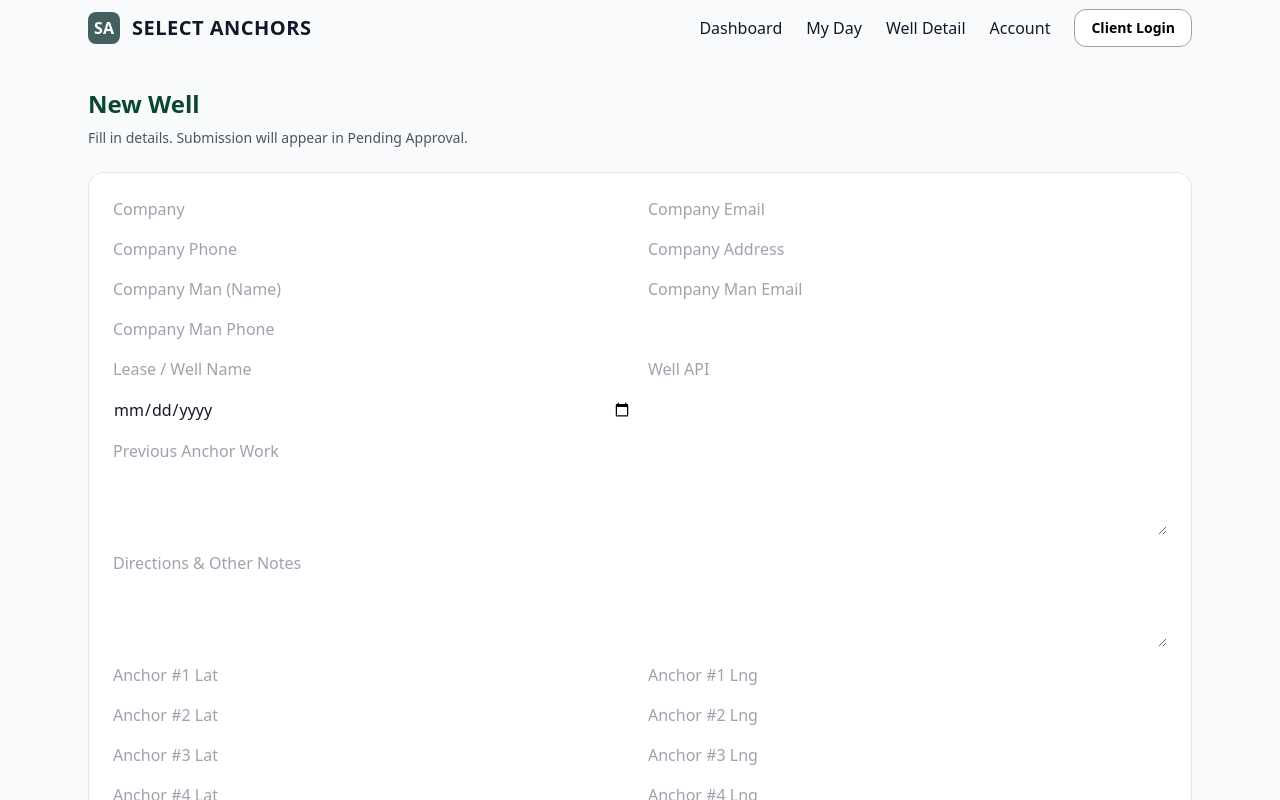
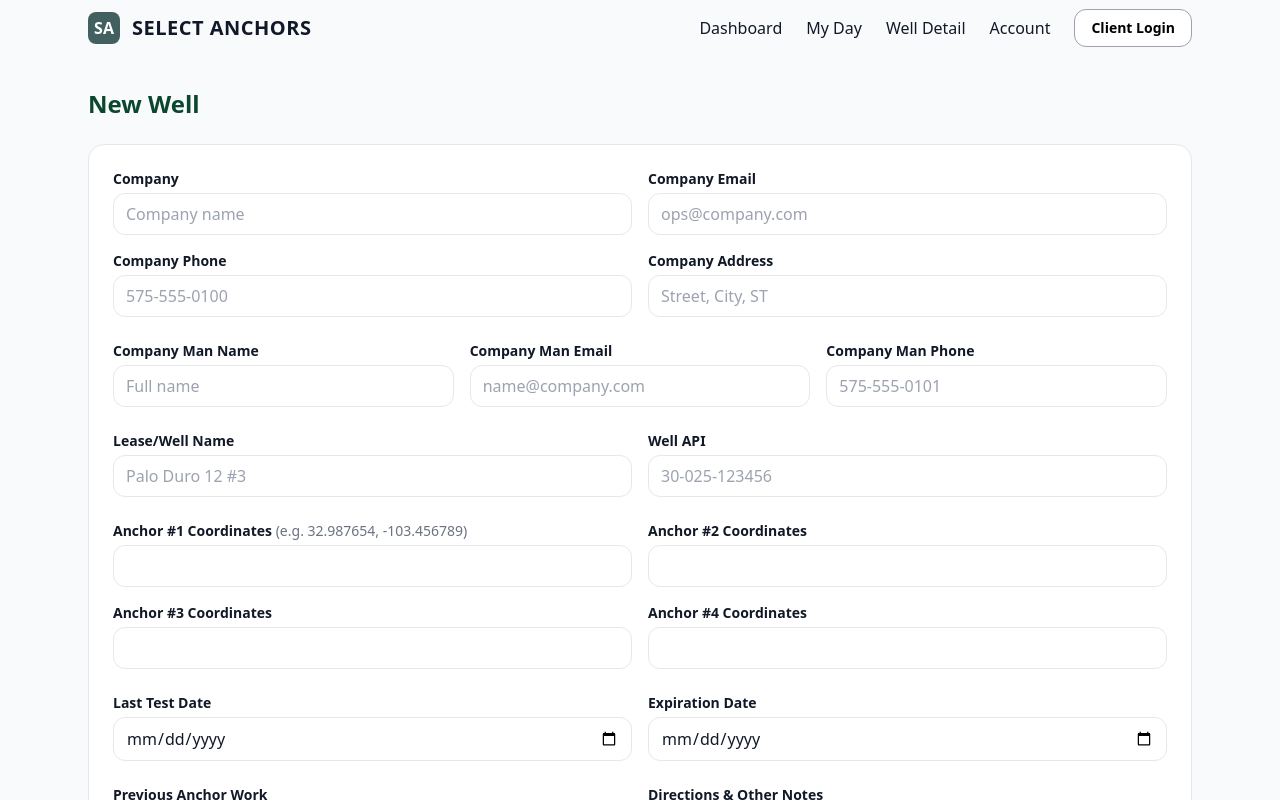
Before and after one commit to select-anchors/select-anchors-portal, a Next.js app: page /admin/wells/new in a window 1280 px wide. Shown: the top 800 px of the page. Built offline with nearby package versions, Linux system fonts and the light colour scheme; a web font is replaced by a local one.

Commit message:
Update page.js

```diff
--- a/app/admin/wells/new/page.js
+++ b/app/admin/wells/new/page.js
@@ -1,108 +1,197 @@
 // app/admin/wells/new/page.js
 "use client";
-
 import { useState } from "react";
 import { useRouter } from "next/navigation";
 
 export default function NewWellPage() {
-  const r = useRouter();
+  const router = useRouter();
   const [saving, setSaving] = useState(false);
-  const [err, setErr] = useState("");
+  const [msg, setMsg] = useState("");
+
+  const [form, setForm] = useState({
+    company: "",
+    company_email: "",
+    company_phone: "",
+    company_address: "",
+    company_man_name: "",
+    company_man_email: "",
+    company_man_phone: "",
+    lease_name: "",          // Lease/Well Name
+    api: "",                 // Well API
+    previous_anchor_work: "",// (bigger text area)
+    directions_notes: "",    // (renamed from previous manager notes)
+    anchor1_coords: "",
+    anchor2_coords: "",
+    anchor3_coords: "",
+    anchor4_coords: "",
+    last_test_date: "",
+    expiration_date: "",
+    status: "Pending",
+  });
+
+  function setField(k, v) {
+    setForm((f) => ({ ...f, [k]: v }));
+  }
 
   async function onSubmit(e) {
     e.preventDefault();
-    setErr("");
     setSaving(true);
+    setMsg("");
 
-    const form = new FormData(e.currentTarget);
-    const payload = Object.fromEntries(form.entries());
+    try {
+      const res = await fetch("/api/wells", {
+        method: "POST",
+        headers: { "Content-Type": "application/json" },
+        body: JSON.stringify(form),
+      });
 
-    // Force pending until an admin approves
-    payload.status = "pending";
+      const data = await res.json();
+      if (!res.ok) {
+        setMsg(data?.error || "Failed to save.");
+        setSaving(false);
+        return;
+      }
 
-    const res = await fetch("/api/wells", {
-      method: "POST",
-      headers: { "content-type": "application/json" },
-      body: JSON.stringify(payload),
-    });
-
-    setSaving(false);
-
-    if (!res.ok) {
-      const data = await res.json().catch(() => ({}));
-      setErr(data.error || "Failed to submit");
-      return;
+      setMsg("Well saved!");
+      // Go to Well Detail
+      router.push(`/wells/${encodeURIComponent(data.api)}`);
+    } catch (err) {
+      console.error(err);
+      setMsg("Server error.");
+    } finally {
+      setSaving(false);
     }
-
-    r.push("/admin/wells/pending");
   }
 
   return (
     <div className="container py-8">
-      <h1 className="text-2xl font-bold mb-2">New Well</h1>
-      <p className="text-sm text-gray-600 mb-6">
-        Fill in details. Submission will appear in <span className="font-medium">Pending Approval</span>.
-      </p>
+      <h1 className="text-2xl font-bold mb-6">New Well</h1>
 
-      <form onSubmit={onSubmit} className="bg-white rounded-2xl border border-gray-200 p-6 grid grid-cols-1 md:grid-cols-2 gap-4">
-        {/* Company */}
-        <input className="input" name="company" placeholder="Company" />
-        <input className="input" name="company_email" placeholder="Company Email" />
-        <input className="input" name="company_phone" placeholder="Company Phone" />
-        <input className="input" name="company_address" placeholder="Company Address" />
+      <form onSubmit={onSubmit} className="bg-white border border-gray-200 rounded-2xl p-6 space-y-6">
+        {/* Company section */}
+        <div className="grid md:grid-cols-2 gap-4">
+          <div>
+            <label className="block text-sm font-semibold mb-1">Company</label>
+            <input className="w-full border rounded-xl px-3 py-2" value={form.company}
+              onChange={(e)=>setField("company", e.target.value)} placeholder="Company name" />
+          </div>
+          <div>
+            <label className="block text-sm font-semibold mb-1">Company Email</label>
+            <input type="email" className="w-full border rounded-xl px-3 py-2" value={form.company_email}
+              onChange={(e)=>setField("company_email", e.target.value)} placeholder="ops@company.com" />
+          </div>
+          <div>
+            <label className="block text-sm font-semibold mb-1">Company Phone</label>
+            <input className="w-full border rounded-xl px-3 py-2" value={form.company_phone}
+              onChange={(e)=>setField("company_phone", e.target.value)} placeholder="575-555-0100" />
+          </div>
+          <div>
+            <label className="block text-sm font-semibold mb-1">Company Address</label>
+            <input className="w-full border rounded-xl px-3 py-2" value={form.company_address}
+              onChange={(e)=>setField("company_address", e.target.value)} placeholder="Street, City, ST" />
+          </div>
+        </div>
 
-        {/* Divider / line break after Company Man Phone */}
-        <input className="input" name="company_man_name" placeholder="Company Man (Name)" />
-        <input className="input" name="company_man_email" placeholder="Company Man Email" />
-        <input className="input md:col-span-2" name="company_man_phone" placeholder="Company Man Phone" />
+        {/* Company Man */}
+        <div className="grid md:grid-cols-3 gap-4">
+          <div>
+            <label className="block text-sm font-semibold mb-1">Company Man Name</label>
+            <input className="w-full border rounded-xl px-3 py-2" value={form.company_man_name}
+              onChange={(e)=>setField("company_man_name", e.target.value)} placeholder="Full name" />
+          </div>
+          <div>
+            <label className="block text-sm font-semibold mb-1">Company Man Email</label>
+            <input type="email" className="w-full border rounded-xl px-3 py-2" value={form.company_man_email}
+              onChange={(e)=>setField("company_man_email", e.target.value)} placeholder="name@company.com" />
+          </div>
+          <div>
+            <label className="block text-sm font-semibold mb-1">Company Man Phone</label>
+            <input className="w-full border rounded-xl px-3 py-2" value={form.company_man_phone}
+              onChange={(e)=>setField("company_man_phone", e.target.value)} placeholder="575-555-0101" />
+          </div>
+        </div>
 
-        {/* Lease / Well name then API */}
-        <input className="input" name="lease_name" placeholder="Lease / Well Name" />
-        <input className="input" name="api" placeholder="Well API" />
+        {/* Line break, then Lease/Well Name, then API */}
+        <div className="grid md:grid-cols-2 gap-4">
+          <div>
+            <label className="block text-sm font-semibold mb-1">Lease/Well Name</label>
+            <input className="w-full border rounded-xl px-3 py-2" value={form.lease_name}
+              onChange={(e)=>setField("lease_name", e.target.value)} placeholder="Palo Duro 12 #3" required />
+          </div>
+          <div>
+            <label className="block text-sm font-semibold mb-1">Well API</label>
+            <input className="w-full border rounded-xl px-3 py-2" value={form.api}
+              onChange={(e)=>setField("api", e.target.value)} placeholder="30-025-123456" required />
+          </div>
+        </div>
+
+        {/* Coordinates */}
+        <div className="grid md:grid-cols-2 gap-4">
+          <div>
+            <label className="block text-sm font-semibold mb-1">
+              Anchor #1 Coordinates <span className="font-normal text-gray-500">(e.g. 32.987654, -103.456789)</span>
+            </label>
+            <input className="w-full border rounded-xl px-3 py-2" value={form.anchor1_coords}
+              onChange={(e)=>setField("anchor1_coords", e.target.value)} />
+          </div>
+          <div>
+            <label className="block text-sm font-semibold mb-1">Anchor #2 Coordinates</label>
+            <input className="w-full border rounded-xl px-3 py-2" value={form.anchor2_coords}
+              onChange={(e)=>setField("anchor2_coords", e.target.value)} />
+          </div>
+          <div>
+            <label className="block text-sm font-semibold mb-1">Anchor #3 Coordinates</label>
+            <input className="w-full border rounded-xl px-3 py-2" value={form.anchor3_coords}
+              onChange={(e)=>setField("anchor3_coords", e.target.value)} />
+          </div>
+          <div>
+            <label className="block text-sm font-semibold mb-1">Anchor #4 Coordinates</label>
+            <input className="w-full border rounded-xl px-3 py-2" value={form.anchor4_coords}
+              onChange={(e)=>setField("anchor4_coords", e.target.value)} />
+          </div>
+        </div>
 
         {/* Dates */}
-        <input className="input" name="last_test_date" type="date" placeholder="Last Test Date" />
+        <div className="grid md:grid-cols-2 gap-4">
+          <div>
+            <label className="block text-sm font-semibold mb-1">Last Test Date</label>
+            <input type="date" className="w-full border rounded-xl px-3 py-2" value={form.last_test_date}
+              onChange={(e)=>setField("last_test_date", e.target.value)} />
+          </div>
+          <div>
+            <label className="block text-sm font-semibold mb-1">Expiration Date</label>
+            <input type="date" className="w-full border rounded-xl px-3 py-2" value={form.expiration_date}
+              onChange={(e)=>setField("expiration_date", e.target.value)} />
+          </div>
+        </div>
 
-        {/* Previous anchor work (larger) */}
-        <textarea className="input md:col-span-2 h-24" name="previous_anchor_work" placeholder="Previous Anchor Work"></textarea>
-
-        {/* Directions & Other Notes (larger) */}
-        <textarea className="input md:col-span-2 h-24" name="notes_previous_manager" placeholder="Directions & Other Notes"></textarea>
-
-        {/* GPS — 4 anchors */}
-        <input className="input" name="anchor1_lat" placeholder="Anchor #1 Lat" />
-        <input className="input" name="anchor1_lng" placeholder="Anchor #1 Lng" />
-        <input className="input" name="anchor2_lat" placeholder="Anchor #2 Lat" />
-        <input className="input" name="anchor2_lng" placeholder="Anchor #2 Lng" />
-        <input className="input" name="anchor3_lat" placeholder="Anchor #3 Lat" />
-        <input className="input" name="anchor3_lng" placeholder="Anchor #3 Lng" />
-        <input className="input" name="anchor4_lat" placeholder="Anchor #4 Lat" />
-        <input className="input" name="anchor4_lng" placeholder="Anchor #4 Lng" />
+        {/* Textareas */}
+        <div className="grid md:grid-cols-2 gap-4">
+          <div className="md:col-span-1">
+            <label className="block text-sm font-semibold mb-1">Previous Anchor Work</label>
+            <textarea rows={4} className="w-full border rounded-xl px-3 py-2" value={form.previous_anchor_work}
+              onChange={(e)=>setField("previous_anchor_work", e.target.value)}
+              placeholder="Notes on prior installations, repairs, dates, vendors…" />
+          </div>
+          <div className="md:col-span-1">
+            <label className="block text-sm font-semibold mb-1">Directions &amp; Other Notes</label>
+            <textarea rows={4} className="w-full border rounded-xl px-3 py-2" value={form.directions_notes}
+              onChange={(e)=>setField("directions_notes", e.target.value)}
+              placeholder="Gate code, driving notes, hazards, yard return, etc." />
+          </div>
+        </div>
 
         {/* Actions */}
-        <div className="md:col-span-2 flex gap-2 pt-2">
+        <div className="flex gap-3">
           <button
-            type="button"
-            onClick={() => r.back()}
-            className="px-4 py-2 rounded-xl border border-gray-400 bg-white text-gray-800 hover:bg-gray-100"
-          >
-            Cancel
-          </button>
-          <button
+            type="submit"
             disabled={saving}
             className="px-4 py-2 rounded-xl bg-[#2f4f4f] text-white hover:opacity-90 disabled:opacity-60"
           >
-            {saving ? "Saving…" : "Create (needs approval)"}
+            {saving ? "Saving..." : "Save Well"}
           </button>
+          {msg && <div className="self-center text-sm text-gray-700">{msg}</div>}
         </div>
-
-        {/* simple input style */}
-        <style jsx>{`
-          .input {
-            @apply w-full rounded-xl border border-gray-300 px-3 py-2 text-sm;
-          }
-        `}</style>
-        {err && <p className="text-red-600 text-sm md:col-span-2">{err}</p>}
       </form>
     </div>
   );
```
